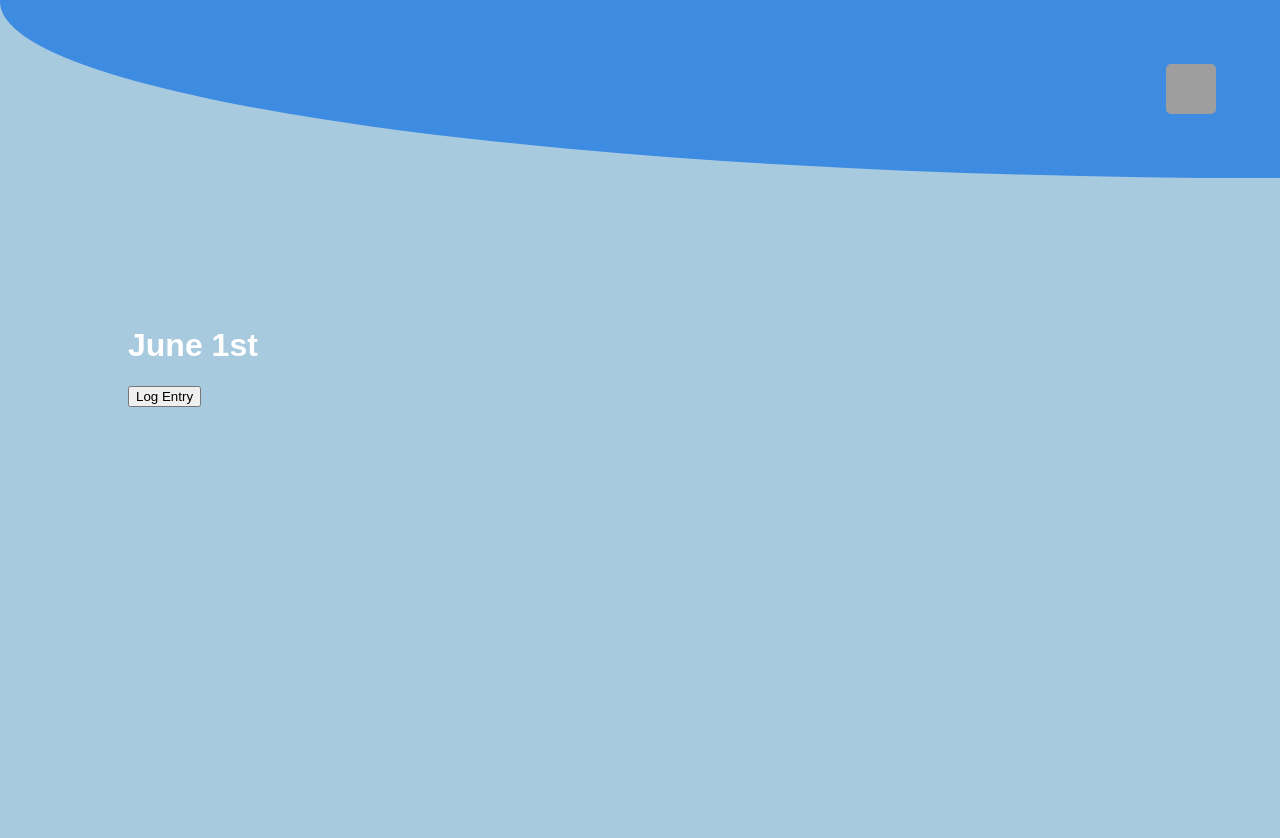
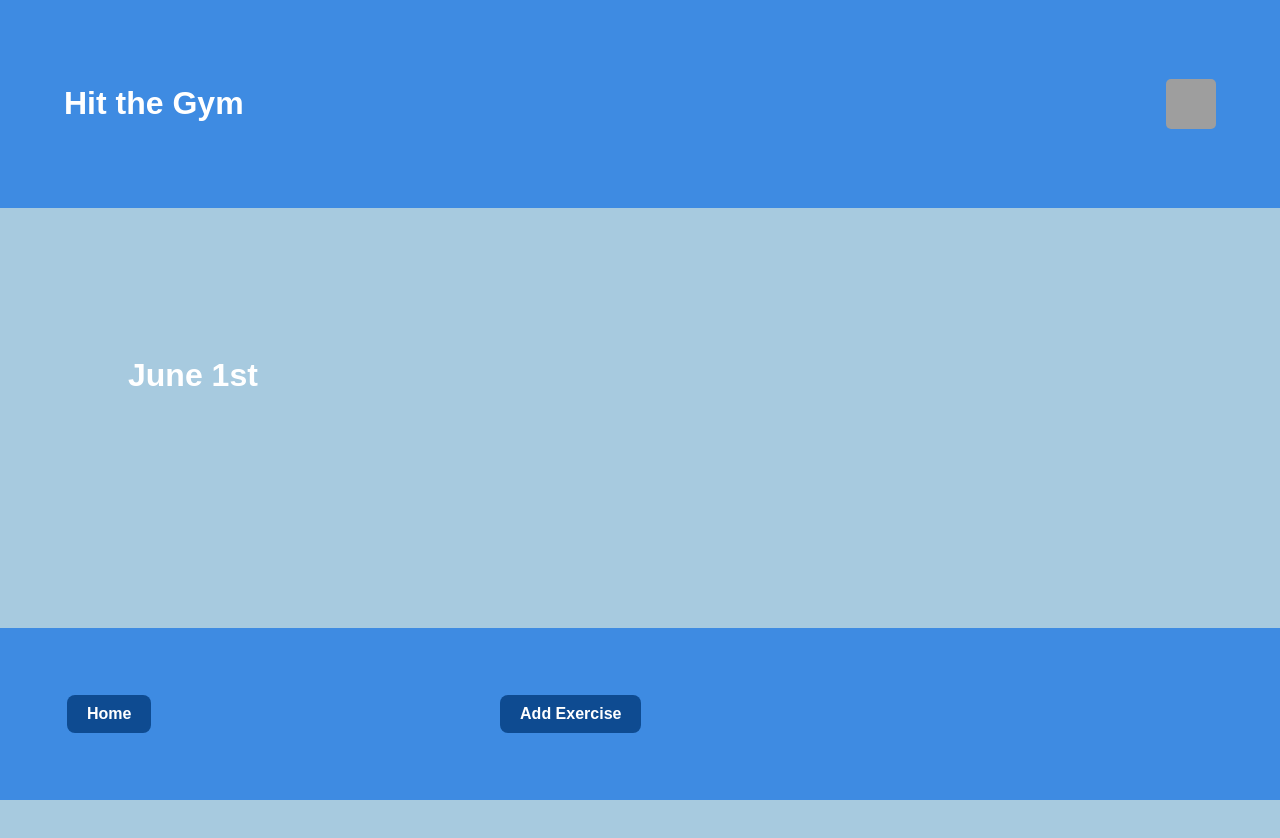
Before and after one commit to sheldoncork/hit-the-gym, a SvelteKit app in the folder frontend/: page / in a window 1280 px wide. Shown: the top 838 px of the page. After the commit the page ends 800 px from the top, so only its background shows below. Built offline with nearby package versions, Linux system fonts and the light colour scheme; grey boxes are pictures that could not be loaded.

Commit message:
add footer and header

```diff
--- /dev/null
+++ b/frontend/src/lib/components/NavigationButton.svelte
@@ -0,0 +1,34 @@
+<script lang="ts">
+    // We explicitly extract 'href' from the props to check if it exists
+    let { href, children, ...restProps } = $props();
+</script>
+
+{#if href}
+    <a {href} class="base-btn" {...restProps}>
+        {@render children()}
+    </a>
+
+{:else}
+    <button class="base-btn" {...restProps}>
+        {@render children()}
+    </button>
+{/if}
+
+<style>
+    .base-btn {
+        display: inline-block;
+        background-color: var(--color-secondary);
+        color: var(--color-text);
+        padding: 10px 20px;
+        border: none;
+        border-radius: 8px;
+        font-weight: bold;
+        cursor: pointer;
+        text-decoration: none;
+        transition: filter 0.2s;
+    }
+
+    .base-btn:hover {
+        filter: brightness(1.2);
+    }
+</style>
--- a/frontend/src/routes/+layout.svelte
+++ b/frontend/src/routes/+layout.svelte
@@ -2,6 +2,7 @@
 	import favicon from '$lib/assets/favicon.svg';
 	import '../global.css';
 import UserIcon from '$lib/components/UserIcon.svelte';
+import NavigationButton from '$lib/components/NavigationButton.svelte';
 
 	let { children } = $props();
 </script>
@@ -10,27 +11,57 @@ import UserIcon from '$lib/components/UserIcon.svelte';
 	<link rel="icon" href={favicon} />
 </svelte:head>
 
-<div class="header">
-		<UserIcon username="John Doe"/>
-	</div>
-<div class="layout">
+
+<div class="app-container">
+	<header>
+		<h1>Hit the Gym</h1>
+		<UserIcon username="Big P"/>
+	</header>
+
+	<main>
 	{@render children()}
+	</main>
+
+	<footer>
+		<table>
+			<tbody>
+				<tr>
+					<td><NavigationButton href="/">Home</NavigationButton></td>
+					<td><NavigationButton href="/addExercise">Add Exercise</NavigationButton></td>
+				</tr>
+			</tbody>
+
+		</table>
+	</footer>
 </div>
 
 <style>
-	.layout {
+	.app-container {
+		display: flex;
+		flex-direction: column;
+		min-height: 100vh;
+	}
+	main {
 		display: flex;
         flex-direction: column;
 		flex-grow: 1;
-		min-height: 100vh;
+		min-height: 10vh;
 		padding: 10cqw;
 	}
-	.header {
+	footer {
 		display: flex;
 		justify-content: flex-end;
 		background-color: var(--color-primary);
-		border-radius: 0 0 0 99%;
 		padding: 5cqw;
-
+	}
+	table {
+		width: 100%;
+	}
+	header {
+		display: flex;
+		justify-content: space-between;
+		align-items: center;
+		background-color: var(--color-primary);
+		padding: 5cqw;
 	}
 </style>
--- a/frontend/src/routes/+page.svelte
+++ b/frontend/src/routes/+page.svelte
@@ -1,6 +1,6 @@
 <script lang="ts">
 import {currentDayLabel} from '$lib/date';
-
+import NavigationButton from '$lib/components/NavigationButton.svelte';
 </script>
 
 
@@ -9,5 +9,4 @@ import {currentDayLabel} from '$lib/date';
 
 
 <div>
-    <button>Log Entry</button>
 </div>
```
Also changed, not shown: frontend/src/lib/components/Button.svelte (deleted, +0 -25 lines), frontend/src/lib/logEntry.ts (added, +19 -0 lines), frontend/src/routes/addExercise/+page.svelte (+1 -17 lines).
